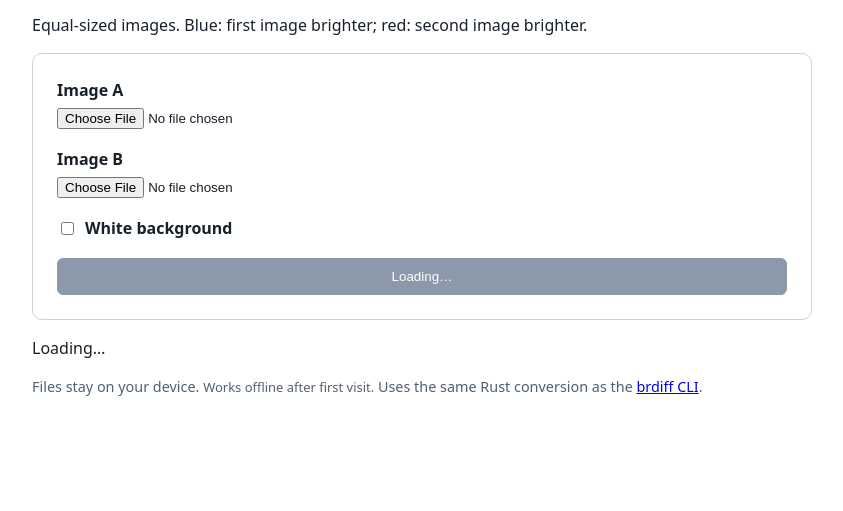
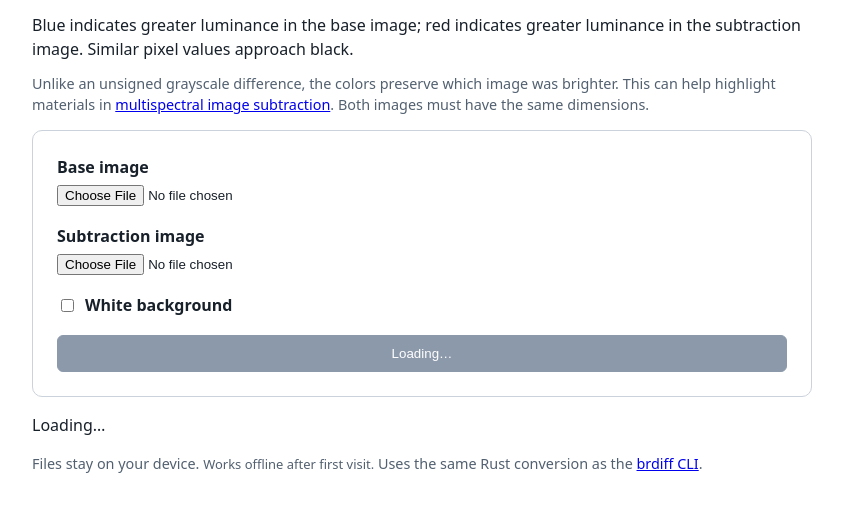
Before and after one commit to smudge/brdiff, a plain HTML site: page web/index.html in a window 1280 px wide. Shown: the part 115-626 px from the top of the page, without its empty margins (218-1061 px from the left). Drawn offline with Linux system fonts and the light colour scheme; a script that the page names is missing.

Commit message:
Explain signed luminance differences and use precise image labels

```diff
--- a/web/index.html
+++ b/web/index.html
@@ -10,6 +10,7 @@
     body { max-width: 780px; margin: 40px auto; padding: 0 20px; color: #18202a; background: white; }
     h1 { margin-bottom: 0; }
     .subtitle { margin-top: 0; color: #526070; }
+    .context { color: #526070; font-size: 0.9em; margin-top: -0.3em; }
     form { display: grid; gap: 18px; padding: 24px; border: 1px solid #cbd2db; border-radius: 10px; }
     label { display: block; font-weight: 600; }
     input[type="file"] { display: block; width: 100%; margin-top: 6px; }
@@ -28,14 +29,19 @@
   <main>
     <h1>brdiff</h1>
     <p class="subtitle">Blue-red luminance difference</p>
-    <p>Equal-sized images. Blue: first image brighter; red: second image brighter.</p>
+    <p>Blue indicates greater luminance in the base image; red indicates greater
+      luminance in the subtraction image. Similar pixel values approach black.</p>
+    <p class="context">Unlike an unsigned grayscale difference, the colors preserve
+      which image was brighter. This can help highlight materials in
+      <a href="https://www.si.edu/MCIImagingStudio/Multispectral">multispectral image subtraction</a>.
+      Both images must have the same dimensions.</p>
     <form id="converter">
       <div>
-        <label for="base">Image A</label>
+        <label for="base">Base image</label>
         <input id="base" type="file" accept=".png,.jpg,.jpeg,.tif,.tiff,.bmp,.ppm" required>
       </div>
       <div>
-        <label for="subtraction">Image B</label>
+        <label for="subtraction">Subtraction image</label>
         <input id="subtraction" type="file" accept=".png,.jpg,.jpeg,.tif,.tiff,.bmp,.ppm" required>
       </div>
       <label class="option"><input id="invert" type="checkbox"> White background</label>
```
